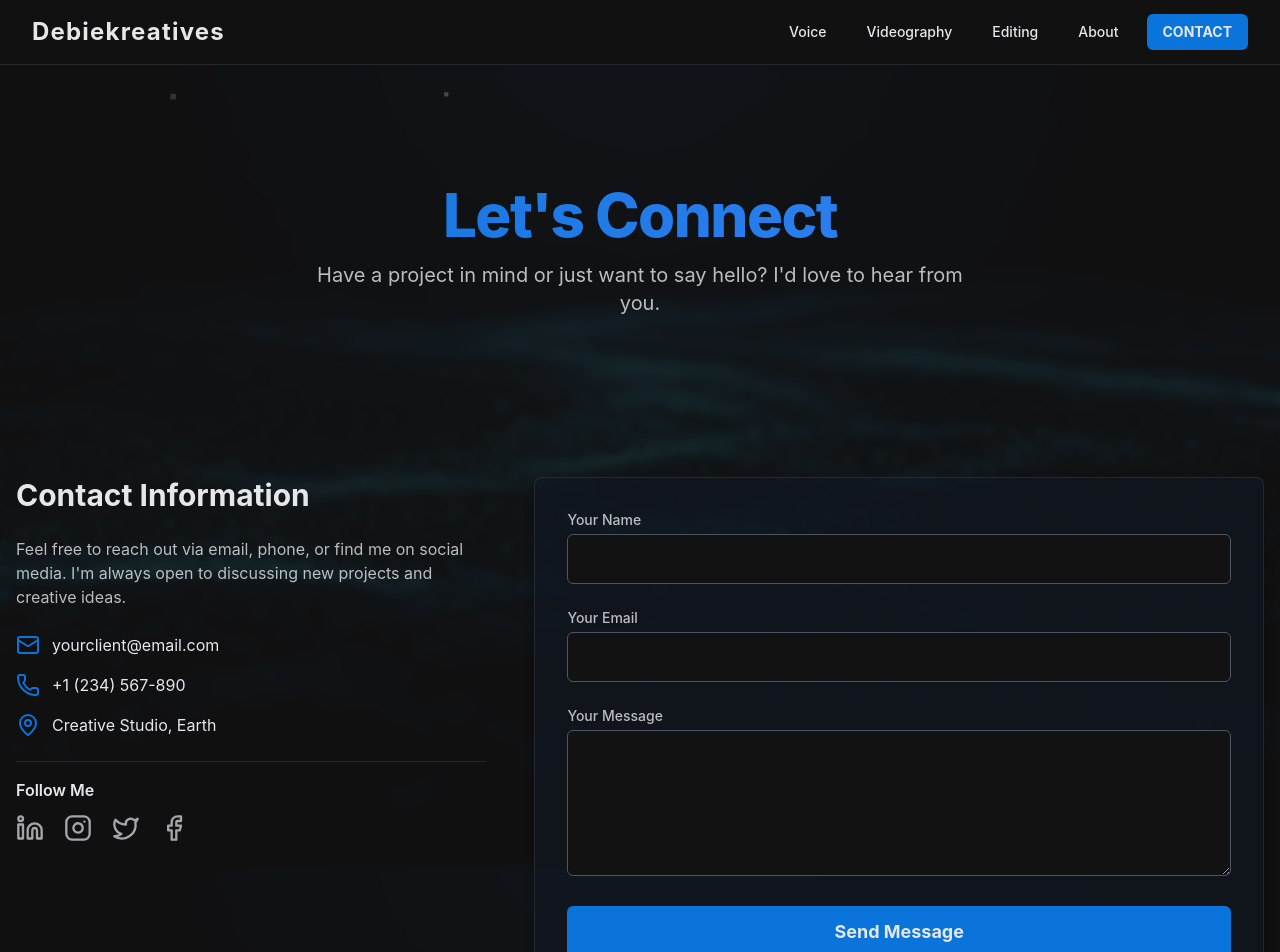
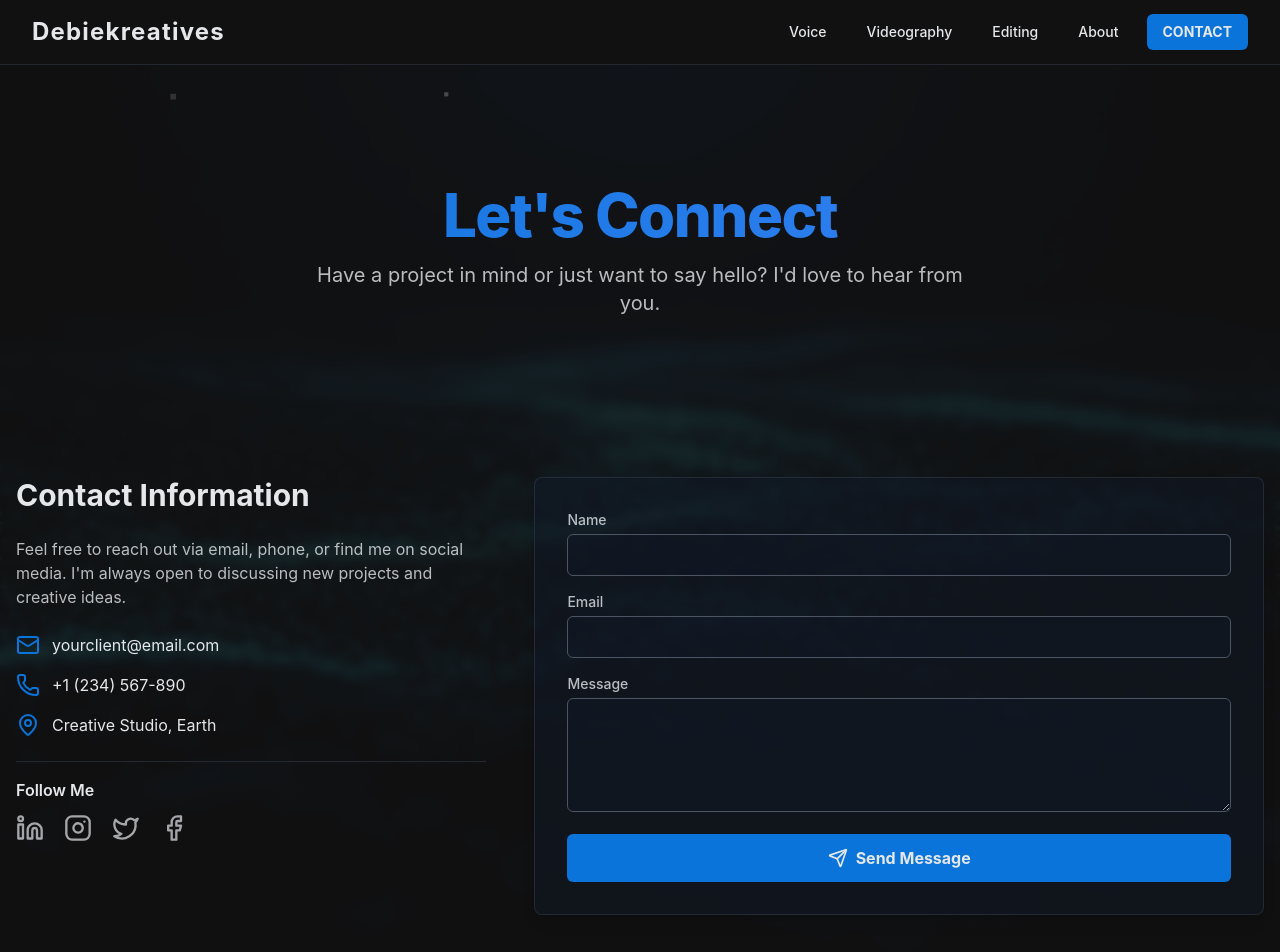
Before and after one commit to codecafehub/debiekreatives, a React (Create React App) app: page /contact in a window 1280 px wide. Shown: the top 952 px of the page. Built offline with nearby package versions, Linux system fonts and the light colour scheme.

Commit message:
form submission

```diff
--- a/package.json
+++ b/package.json
@@ -13,6 +13,7 @@
     "react-dom": "^19.1.0",
     "react-router-dom": "^7.6.3",
     "react-scripts": "5.0.1",
+    "react-toastify": "^11.0.5",
     "react-tsparticles": "^2.12.2",
     "tsparticles-slim": "^2.12.0",
     "web-vitals": "^2.1.4",
--- a/src/components/ContactMosdal.jsx
+++ b/src/components/ContactMosdal.jsx
@@ -1,70 +1,134 @@
 // src/components/ContactModal.js
 
-import React from 'react';
+import React, { useState } from 'react'; // --- 1. IMPORT useState
 import { motion } from 'framer-motion';
-import { X } from 'lucide-react';
+import { X, Send } from 'lucide-react'; // --- 2. IMPORT the Send icon
+import { ToastContainer, toast } from 'react-toastify';
+import 'react-toastify/dist/ReactToastify.css';
 
-// The 'setIsOpen' prop is a function passed down from the Footer to close the modal
 const ContactModal = ({ setIsOpen }) => {
 
-  const handleFormSubmit = (e) => {
-    e.preventDefault();
-    // In a real app, you would handle form submission here (e.g., send to an API)
-    alert("Form submitted! (This is a placeholder)");
-    setIsOpen(false); // Close modal after submission
+  // --- 3. ALL STATE LOGIC MOVED HERE ---
+  // The state now belongs directly to the ContactModal component
+  const [formData, setFormData] = useState({
+    name: '',
+    email: '',
+    message: ''
+  });
+  const [isSubmitting, setIsSubmitting] = useState(false);
+
+  const handleInputChange = (e) => {
+    setFormData({
+      ...formData,
+      [e.target.name]: e.target.value
+    });
   };
 
+  // --- 4. The handleFormSubmit function is now the main logic ---
+  const handleFormSubmit = async (e) => {
+    e.preventDefault();
+    setIsSubmitting(true);
+
+    // --- 5. IMPORTANT FIX for Google Sheets submission ---
+    // Google Apps Scripts work best with FormData, not JSON.
+
+
+    const scriptURL = "https://script.google.com/macros/s/AKfycbw552mEj6uUIWFT034JLddYU1GU9pKNrcLvpOyTo9vrlTV0jpIOOyCH_WodacXv3-MO/exec";
+    const form = e.target;
+
+    try {
+      await fetch(scriptURL, {
+        method: "POST",
+        mode: "no-cors",
+        headers: {
+          "Content-Type": "application/json",
+        },
+        body: JSON.stringify(formData),
+      });
+
+
+     toast.success("Thank you for your message! I'll get back to you soon.", {
+        position: "top-right",
+        autoClose: 5000,
+      });
+
+      setFormData({ name: '', email: '', message: '' }); // Clear the form
+      setTimeout(() => {
+        setIsOpen(false); // Close the modal after a short delay
+      }, 1500);
+
+    } catch (error) {
+      console.error("Error submitting form:", error);
+      toast.error("An error occurred. Please try again.", { position: "top-right" });
+    }
+
+    setIsSubmitting(false);
+  };
+
+
+
+
+
+
   return (
-    // The main overlay wrapper
     <div
       onClick={() => setIsOpen(false)}
       className="fixed inset-0 z-50 flex items-center justify-center p-4 bg-black/60 backdrop-blur-sm"
     >
+      <ToastContainer />
       <motion.div
-        // This prevents the modal from closing when you click inside it
         onClick={(e) => e.stopPropagation()}
         className="relative rounded-xl p-8 max-w-lg w-full"
-        // Glassmorphism style
         style={{
-          backgroundColor: 'rgba(30, 41, 59, 0.75)', // A semi-transparent slate color
+          backgroundColor: 'rgba(30, 41, 59, 0.75)',
           backdropFilter: 'blur(20px)',
           border: '1px solid rgba(255, 255, 255, 0.1)'
         }}
-        // Animation
         initial={{ y: 50, opacity: 0 }}
         animate={{ y: 0, opacity: 1 }}
         exit={{ y: 50, opacity: 0 }}
         transition={{ type: 'spring', damping: 20, stiffness: 200 }}
       >
-        {/* Close Button */}
-        <button
-          onClick={() => setIsOpen(false)}
-          className="absolute top-4 right-4 text-light-text/70 hover:text-light-text transition-colors"
-        >
+        <button onClick={() => setIsOpen(false)} className="absolute top-4 right-4 text-light-text/70 hover:text-light-text transition-colors">
           <X size={24} />
         </button>
 
         <h3 className="text-2xl font-bold text-light-text mb-6">Let's Get in Touch</h3>
 
+        {/* --- 6. The form now correctly uses the main handler --- */}
         <form onSubmit={handleFormSubmit} className="space-y-4">
           <div>
             <label htmlFor="name" className="block text-sm font-medium text-light-text/80 mb-1">Name</label>
-            <input type="text" name="name" id="name" required className="w-full bg-gray-900/50 border border-gray-600 rounded-md p-2 text-light-text focus:ring-2 focus:ring-brand-blue outline-none" />
+            <input type="text" name="name" id="name" required value={formData.name} onChange={handleInputChange} className="w-full bg-gray-900/50 border border-gray-600 rounded-md p-2 text-light-text focus:ring-2 focus:ring-brand-blue outline-none" />
           </div>
           <div>
             <label htmlFor="email" className="block text-sm font-medium text-light-text/80 mb-1">Email</label>
-            <input type="email" name="email" id="email" required className="w-full bg-gray-900/50 border border-gray-600 rounded-md p-2 text-light-text focus:ring-2 focus:ring-brand-blue outline-none" />
+            <input type="email" name="email" id="email" required value={formData.email} onChange={handleInputChange} className="w-full bg-gray-900/50 border border-gray-600 rounded-md p-2 text-light-text focus:ring-2 focus:ring-brand-blue outline-none" />
           </div>
           <div>
             <label htmlFor="message" className="block text-sm font-medium text-light-text/80 mb-1">Message</label>
-            <textarea name="message" id="message" rows="4" required className="w-full bg-gray-900/50 border border-gray-600 rounded-md p-2 text-light-text focus:ring-2 focus:ring-brand-blue outline-none"></textarea>
+            <textarea name="message" id="message" rows="4" required value={formData.message} onChange={handleInputChange} className="w-full bg-gray-900/50 border border-gray-600 rounded-md p-2 text-light-text focus:ring-2 focus:ring-brand-blue outline-none"></textarea>
           </div>
+
+          {/* --- 7. REMOVED the duplicate button --- */}
           <button
             type="submit"
-            className="w-full bg-brand-blue text-light-text hover:bg-accent-blue py-3 rounded-md font-bold transition-colors"
+            disabled={isSubmitting}
+            className="w-full flex items-center justify-center bg-brand-blue text-light-text hover:bg-accent-blue py-3 rounded-md font-bold transition-colors group disabled:opacity-50 disabled:cursor-not-allowed"
           >
-            Send Message
+            {isSubmitting ? (
+              <>
+                <div className="animate-spin w-5 h-5 mr-3 border-2 border-white border-t-transparent rounded-full" />
+                Sending...
+              </>
+            ) : (
+              <>
+                <Send size={20} className="mr-2 group-hover:translate-x-1 transition-transform duration-300" />
+                Send Message
+              </>
+            )}
           </button>
+
         </form>
       </motion.div>
     </div>
--- a/src/pages/Contact.jsx
+++ b/src/pages/Contact.jsx
@@ -2,10 +2,13 @@
 
 // src/pages/Contact.js
 
-import React, { useCallback } from 'react'; // UPDATED: Added useCallback
+import React, { useCallback , useState} from 'react'; // UPDATED: Added useCallback
 import { motion } from 'framer-motion';
 import Particles from "react-tsparticles"; // NEW: Import Particles
 import { loadSlim } from "tsparticles-slim"; // NEW: Import loadSlim
+import { Send } from 'lucide-react'; // --- 2. IMPORT the Send icon
+import { ToastContainer, toast } from 'react-toastify';
+import 'react-toastify/dist/ReactToastify.css';
 
 // --- Imports (no changes here) ---
 import sectionBg from '../assets/images/portals-bg3.jpg';
@@ -13,11 +16,57 @@ import { Mail, Phone, MapPin, Linkedin, Instagram, Twitter, Facebook } from 'luc
 
 const Contact = () => {
 
-  const handleFormSubmit = (e) => {
+  const [formData, setFormData] = useState({
+      name: '',
+      email: '',
+      message: ''
+    });
+    const [isSubmitting, setIsSubmitting] = useState(false);
+
+    const handleInputChange = (e) => {
+      setFormData({
+        ...formData,
+        [e.target.name]: e.target.value
+      });
+    };
+
+
+    const handleFormSubmit = async (e) => {
       e.preventDefault();
-    alert("Thank you for your message! We'll be in touch soon. (This is a placeholder)");
-    e.target.reset();
+      setIsSubmitting(true);
+
+      const scriptURL = "https://script.google.com/macros/s/AKfycbw552mEj6uUIWFT034JLddYU1GU9pKNrcLvpOyTo9vrlTV0jpIOOyCH_WodacXv3-MO/exec";
+      const form = e.target;
+
+      try {
+        await fetch(scriptURL, {
+          method: "POST",
+          mode: "no-cors",
+          headers: {
+            "Content-Type": "application/json",
+          },
+          body: JSON.stringify(formData),
+        });
+
+
+       toast.success("Thank you for your message! I'll get back to you soon.", {
+          position: "top-right",
+          autoClose: 5000,
+        });
+
+        setFormData({ name: '', email: '', message: '' }); // Clear the form
+
+
+      } catch (error) {
+        console.error("Error submitting form:", error);
+        toast.error("An error occurred. Please try again.", { position: "top-right" });
+      }
+
+      setIsSubmitting(false);
     };
+
+
+
 
   // NEW: Add the particle setup logic and configuration for blocks
   const particlesInit = useCallback(async engine => {
@@ -55,6 +104,7 @@ const Contact = () => {
         className="bg-cover bg-fixed bg-center text-light-text"
         style={{ backgroundImage: `url(${sectionBg})` }}
     >
+      <ToastContainer />
       <div className="relative bg-dark-bg/90 backdrop-blur-sm pt-10 overflow-hidden">
       {/* UPDATED: Added relative and overflow-hidden */}
 
@@ -132,28 +182,39 @@ const Contact = () => {
                 viewport={{ once: true, amount: 0.3 }}
                 transition={{ duration: 0.7 }}
               >
-                <form onSubmit={handleFormSubmit} className="space-y-6">
-                  {/* ... form inputs (no changes) ... */}
-                   <form onSubmit={handleFormSubmit} className="space-y-6">
+                <form onSubmit={handleFormSubmit} className="space-y-4">
                           <div>
-                    <label htmlFor="name" className="block text-sm font-medium text-light-text/80 mb-1">Your Name</label>
-                    <input type="text" name="name" id="name" required className="w-full bg-dark-bg border border-gray-600 rounded-md p-3 text-light-text focus:ring-2 focus:ring-brand-blue outline-none" />
+                            <label htmlFor="name" className="block text-sm font-medium text-light-text/80 mb-1">Name</label>
+                            <input type="text" name="name" id="name" required value={formData.name} onChange={handleInputChange} className="w-full bg-gray-900/50 border border-gray-600 rounded-md p-2 text-light-text focus:ring-2 focus:ring-brand-blue outline-none" />
                           </div>
                           <div>
-                    <label htmlFor="email" className="block text-sm font-medium text-light-text/80 mb-1">Your Email</label>
-                    <input type="email" name="email" id="email" required className="w-full bg-dark-bg border border-gray-600 rounded-md p-3 text-light-text focus:ring-2 focus:ring-brand-blue outline-none" />
+                            <label htmlFor="email" className="block text-sm font-medium text-light-text/80 mb-1">Email</label>
+                            <input type="email" name="email" id="email" required value={formData.email} onChange={handleInputChange} className="w-full bg-gray-900/50 border border-gray-600 rounded-md p-2 text-light-text focus:ring-2 focus:ring-brand-blue outline-none" />
                           </div>
                           <div>
-                    <label htmlFor="message" className="block text-sm font-medium text-light-text/80 mb-1">Your Message</label>
-                    <textarea name="message" id="message" rows="5" required className="w-full bg-dark-bg border border-gray-600 rounded-md p-3 text-light-text focus:ring-2 focus:ring-brand-blue outline-none"></textarea>
+                            <label htmlFor="message" className="block text-sm font-medium text-light-text/80 mb-1">Message</label>
+                            <textarea name="message" id="message" rows="4" required value={formData.message} onChange={handleInputChange} className="w-full bg-gray-900/50 border border-gray-600 rounded-md p-2 text-light-text focus:ring-2 focus:ring-brand-blue outline-none"></textarea>
                           </div>
+
+                          {/* --- 7. REMOVED the duplicate button --- */}
                           <button
                             type="submit"
-                    className="w-full bg-brand-blue text-light-text hover:bg-accent-blue py-3 rounded-md font-bold transition-colors text-lg"
+                            disabled={isSubmitting}
+                            className="w-full flex items-center justify-center bg-brand-blue text-light-text hover:bg-accent-blue py-3 rounded-md font-bold transition-colors group disabled:opacity-50 disabled:cursor-not-allowed"
                           >
+                            {isSubmitting ? (
+                              <>
+                                <div className="animate-spin w-5 h-5 mr-3 border-2 border-white border-t-transparent rounded-full" />
+                                Sending...
+                              </>
+                            ) : (
+                              <>
+                                <Send size={20} className="mr-2 group-hover:translate-x-1 transition-transform duration-300" />
                                 Send Message
+                              </>
+                            )}
                           </button>
-                </form>
+
                         </form>
               </motion.div>
             </section>
```
Also changed, not shown: 1 other file (tests, documents, lock files or other folders). Lines whose indentation alone changed are shown as unchanged.
